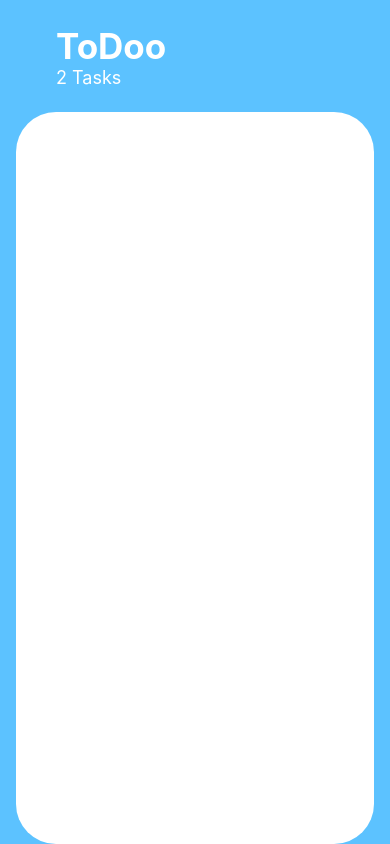
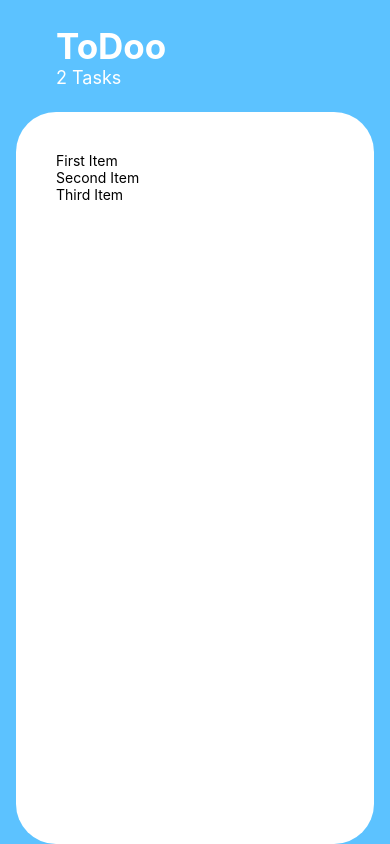
Before and after one commit to NK-William/ToDoo, a React Native app: screen / in a window 390 px wide. Built offline with nearby package versions, Linux system fonts and the light colour scheme.

Commit message:
added basic flatlist

```diff
--- a/src/screens/TodoScreen.tsx
+++ b/src/screens/TodoScreen.tsx
@@ -1,12 +1,37 @@
-import { StyleSheet, Text, View } from 'react-native';
+import { StyleSheet, Text, View, FlatList } from 'react-native';
 import React from 'react';
 
 const TodoScreen = () => {
+  const DATA = [
+    {
+      id: 'bd7acbea-c1b1-46c2-aed5-3ad53abb28ba',
+      title: 'First Item',
+    },
+    {
+      id: '3ac68afc-c605-48d3-a4f8-fbd91aa97f63',
+      title: 'Second Item',
+    },
+    {
+      id: '58694a0f-3da1-471f-bd96-145571e29d72',
+      title: 'Third Item',
+    },
+  ];
+
+  const renderItem = ({ item }: { item: { title: string, id: string } }) => (
+    <Text>{item.title}</Text>
+  );
+
   return (
     <View style={styles.container}>
       <Text style={styles.appTitle}>ToDoo</Text>
       <Text style={styles.todotitle}>2 Tasks</Text>
-      <View style={styles.itemsContainer}></View>
+      <View style={styles.itemsContainer}>
+        <FlatList
+          data={DATA}
+          renderItem={renderItem}
+          keyExtractor={item => item.id}
+        />
+      </View>
     </View>
   );
 };
@@ -24,5 +49,5 @@ const styles = StyleSheet.create({
     { marginHorizontal: 40, fontWeight: 'bold', color: 'white', fontSize: 35 },
   todotitle:
     { marginHorizontal: 40, color: 'white', fontSize: 18, marginBottom: 24 },
-  itemsContainer: { flex: 1, backgroundColor: "white", borderRadius: 40 }
+  itemsContainer: { flex: 1, backgroundColor: "white", borderRadius: 40, padding: 40 }
 });
```
